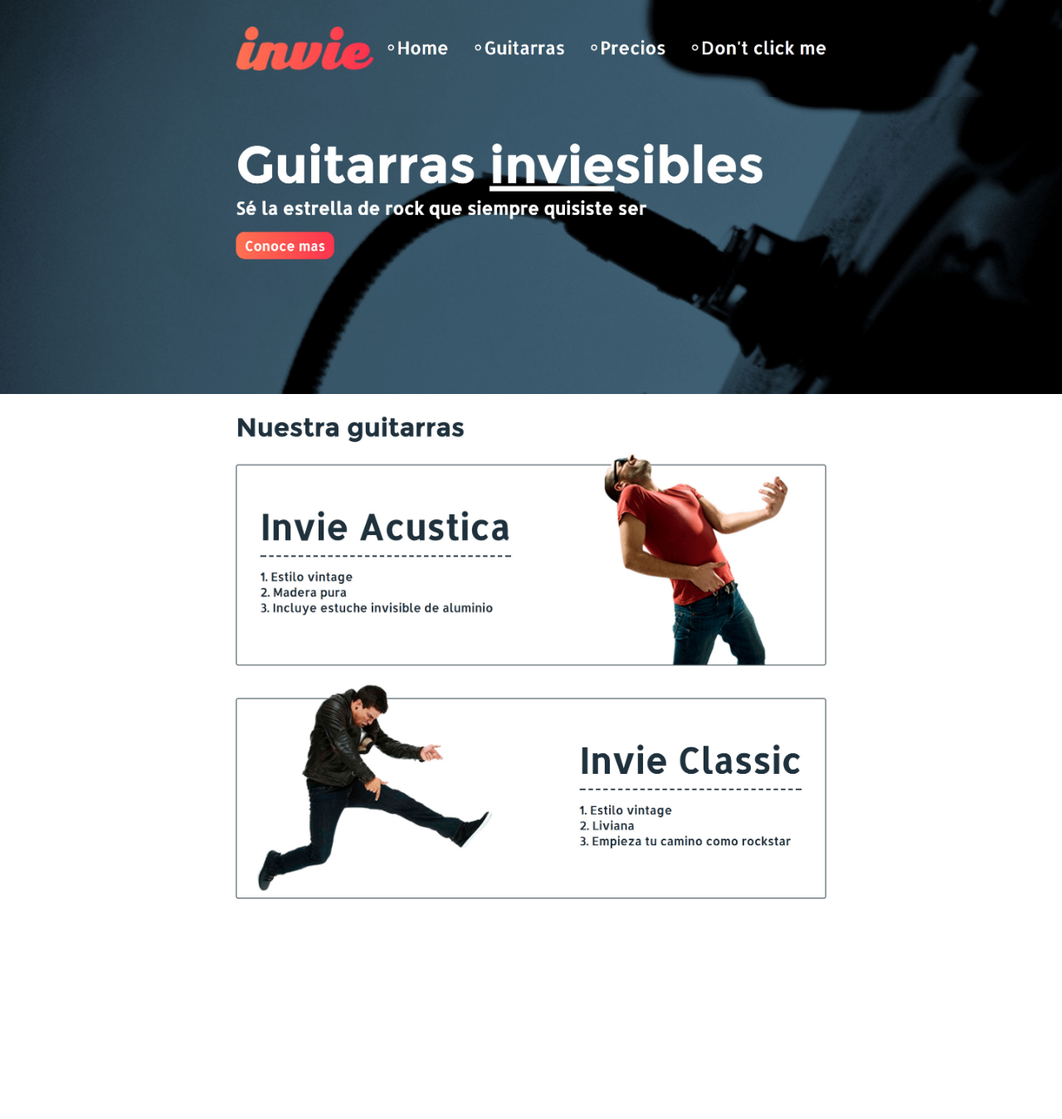
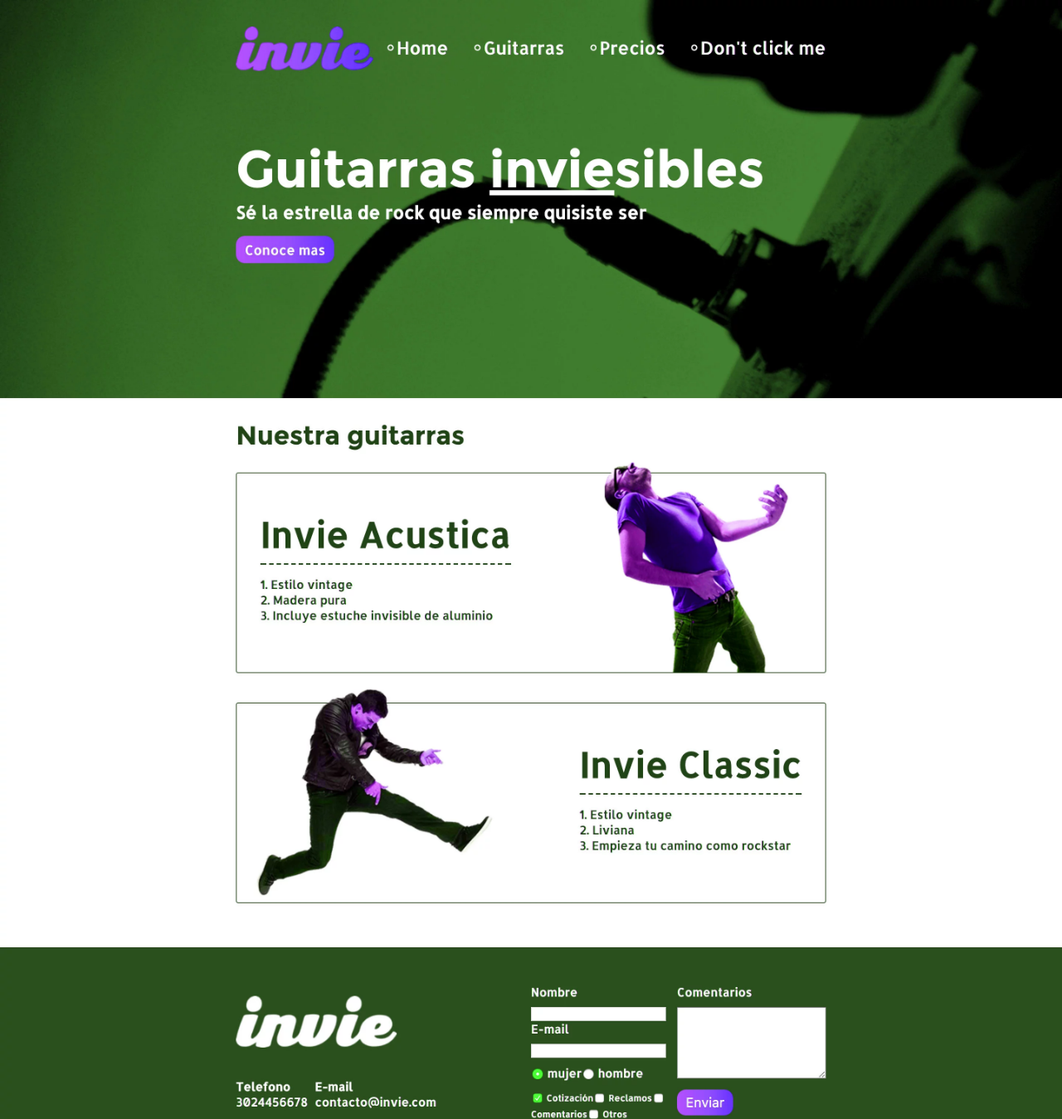
Before and after one commit to casoteloz/invie-github, a plain HTML site: page index.html in a window 1280 px wide. Shown: the whole page at 83% size. Before the commit the page ends 1129 px from the top, so only its background shows below. Drawn offline with Linux system fonts and the light colour scheme.

Commit message:
nueva versión de invie - verde

```diff
--- a/index.html
+++ b/index.html
@@ -13,9 +13,6 @@
 	</style>
 </head>
 <body>
-	<img src="header.jpg" alt="">
-	<img src="hero.jpg" alt="">
-	<img src="acustica.jpg" alt="">
-	<img src="clasica.webp" alt="">
+	<img src="nueva-version.webp" alt="">
 </body>
 </html>
```
Also changed, not shown: nueva-version.webp (added).
